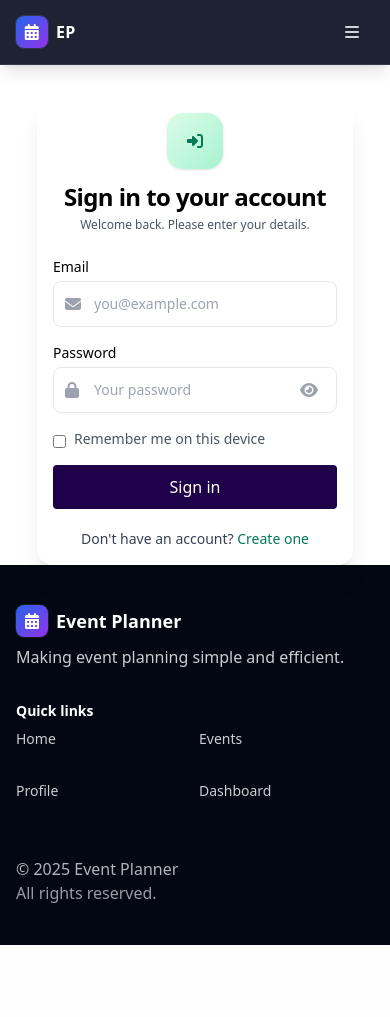
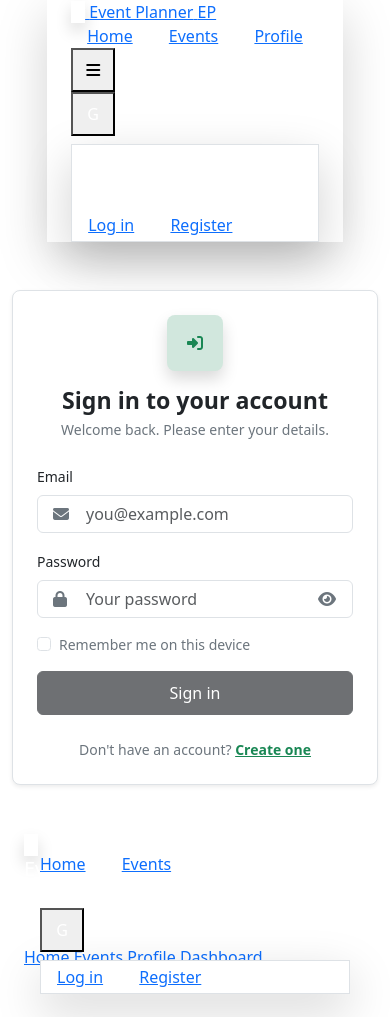
Before and after one commit to Uraniumking007/eventPlanner, a PHP site: page /login.php in a window 390 px wide. Before the commit the page ends 945 px from the top, so only its background shows below. Run offline with PHP 8.4, Linux system fonts and the light colour scheme; some libraries are stand-ins or nearby versions.

Commit message:
Refactor login.php to integrate Bootstrap for improved layout and styling
- Replaced Tailwind CSS with Bootstrap for a consistent design and enhanced responsiveness.
- Updated form structure and styling to utilize Bootstrap's utility classes.
- Improved accessibility and user experience with better button styles and error handling.
- Enhanced overall layout for a more modern and user-friendly login interface.

```diff
--- a/login.php
+++ b/login.php
@@ -5,55 +5,59 @@
     <meta name="viewport" content="width=device-width, initial-scale=1.0">
     <title>Login - Event Planner</title>
     <meta name="description" content="Login to your account to manage your events.">
-    <!-- Tailwind CSS -->
-    <script src="https://cdn.tailwindcss.com"></script>
+    <!-- Bootstrap CSS -->
+    <link href="https://cdn.jsdelivr.net/npm/bootstrap@5.3.3/dist/css/bootstrap.min.css" rel="stylesheet" integrity="sha384-QWTKZyjpPEjISv5WaRU9OFeRpok6YctnYmDr5pNlyT2bRjXh0JMhjY6hW+ALEwIH" crossorigin="anonymous">
     <!-- Font Awesome -->
     <link rel="stylesheet" href="https://cdnjs.cloudflare.com/ajax/libs/font-awesome/6.4.0/css/all.min.css">
     <!-- Custom CSS -->
     <link rel="stylesheet" href="assets/css/style.css">
 </head>
-<body class="min-h-screen flex flex-col">
+<body class="d-flex flex-column min-vh-100">
     <!-- Navigation -->
     <?php include __DIR__ . '/includes/navbar.php'; ?>
 
     <!-- Login -->
-    <div class="max-w-full sm:max-w-md md:max-w-lg mx-auto p-4 sm:p-6 md:p-8 bg-white/80 backdrop-blur rounded-2xl shadow-xl mt-8 sm:mt-12 md:mt-16 mx-4">
-        <div class="text-center mb-6">
-            <div class="inline-flex items-center justify-center w-14 h-14 rounded-2xl bg-gradient-to-br from-green-100 to-emerald-200 text-emerald-700 mb-3 shadow">
+    <div class="container py-5">
+        <div class="mx-auto" style="max-width: 520px;">
+            <div class="border rounded-3 shadow-sm bg-white p-4 p-md-5">
+                <div class="text-center mb-4">
+                    <div class="d-inline-flex align-items-center justify-content-center rounded-3 bg-success-subtle text-success mb-3 shadow" style="width:56px;height:56px">
                         <i class="fas fa-right-to-bracket"></i>
                     </div>
-            <h1 class="text-2xl sm:text-3xl font-extrabold tracking-tight">Sign in to your account</h1>
-            <p class="text-gray-600 text-xs sm:text-sm mt-1">Welcome back. Please enter your details.</p>
+                    <h1 class="h3 fw-bold mb-1">Sign in to your account</h1>
+                    <p class="text-secondary small mb-0">Welcome back. Please enter your details.</p>
                 </div>
-        <form id="loginForm" class="space-y-4">
-            <div class="text-left">
-                <label class="block text-sm font-medium mb-1">Email</label>
-                <div class="relative">
-                    <span class="absolute inset-y-0 left-0 pl-3 flex items-center text-gray-400"><i class="fas fa-envelope"></i></span>
-                    <input class="w-full border rounded-lg pl-10 pr-3 py-3 text-sm sm:text-base focus:outline-none focus:ring-2 focus:ring-emerald-400" type="email" name="email" placeholder="you@example.com" autocomplete="email" required>
+                <form id="loginForm" class="vstack gap-3">
+                    <div>
+                        <label class="form-label small">Email</label>
+                        <div class="position-relative">
+                            <span class="position-absolute top-50 translate-middle-y start-0 ps-3 text-secondary"><i class="fas fa-envelope"></i></span>
+                            <input class="form-control ps-5" type="email" name="email" placeholder="you@example.com" autocomplete="email" required>
                         </div>
                     </div>
-            <div class="text-left">
-                <label class="block text-sm font-medium mb-1">Password</label>
-                <div class="relative">
-                    <span class="absolute inset-y-0 left-0 pl-3 flex items-center text-gray-400"><i class="fas fa-lock"></i></span>
-                    <input id="passwordInput" class="w-full border rounded-lg pl-10 pr-10 py-3 text-sm sm:text-base focus:outline-none focus:ring-2 focus:ring-emerald-400" type="password" name="password" placeholder="Your password" autocomplete="current-password" required>
-                    <button type="button" id="togglePwd" class="absolute inset-y-0 right-0 pr-3 text-gray-400 hover:text-gray-600"><i class="fas fa-eye"></i></button>
+                    <div>
+                        <label class="form-label small">Password</label>
+                        <div class="position-relative">
+                            <span class="position-absolute top-50 translate-middle-y start-0 ps-3 text-secondary"><i class="fas fa-lock"></i></span>
+                            <input id="passwordInput" class="form-control ps-5 pe-5" type="password" name="password" placeholder="Your password" autocomplete="current-password" required>
+                            <button type="button" id="togglePwd" class="btn btn-link position-absolute top-50 translate-middle-y end-0 pe-3 text-secondary"><i class="fas fa-eye"></i></button>
                         </div>
                     </div>
-            <div class="flex items-center gap-2 text-sm text-gray-600">
-                <input id="remember" name="remember" type="checkbox" class="mt-1">
-                <label for="remember">Remember me on this device</label>
+                    <div class="d-flex align-items-center gap-2 small text-secondary">
+                        <input id="remember" name="remember" type="checkbox" class="form-check-input m-0">
+                        <label for="remember" class="form-check-label">Remember me on this device</label>
                     </div>
-            <div class="submit mt-2">
-                <input id="submitBtn" class="bg-emerald-600 hover:bg-emerald-700 disabled:bg-emerald-300 text-white px-4 py-3 rounded-lg cursor-pointer text-sm sm:text-base w-full transition" type="submit" value="Sign in" disabled>
+                    <div>
+                        <button id="submitBtn" class="btn btn-dark w-100" type="submit" disabled>Sign in</button>
                     </div>
-            <p id="loginError" class="text-center text-red-600 hidden text-sm">Login failed. Check your email and password.</p>
-            <p id="loginErrorMsg" class="text-center text-red-600 hidden text-xs"></p>
+                    <p id="loginError" class="text-center text-danger d-none small mb-0">Login failed. Check your email and password.</p>
+                    <p id="loginErrorMsg" class="text-center text-danger d-none text-break small mb-0"></p>
                 </form>
-        <div class="text-center mt-5 text-sm text-gray-700">
+                <div class="text-center mt-4 small text-secondary">
                     Don't have an account?
-            <a class="text-emerald-700 font-medium hover:underline" href="/register.php">Create one</a>
+                    <a class="link-success fw-semibold" href="/register.php">Create one</a>
+                </div>
+            </div>
         </div>
     </div>
 
@@ -65,8 +69,8 @@
             const path = window.location.pathname;
             const home = document.getElementById('navHome');
             const events = document.getElementById('navEvents');
-            if (path === '/' || path.endsWith('index.php')) home.classList.add('bg-white/10','text-white');
-            if (path.endsWith('events.php')) events.classList.add('bg-white/10','text-white');
+            if (path === '/' || path.endsWith('index.php')) home?.classList.add('active');
+            if (path.endsWith('events.php')) events?.classList.add('active');
         })();
 
         const form = document.getElementById('loginForm');
@@ -94,8 +98,8 @@
 
         form.addEventListener('submit', async (e) => {
             e.preventDefault();
-            errorEl.classList.add('hidden');
-            loginErrorMsg.classList.add('hidden');
+            errorEl.classList.add('d-none');
+            loginErrorMsg.classList.add('d-none');
             loginErrorMsg.textContent = '';
             const formData = new FormData(form);
             const payload = {
@@ -116,11 +120,12 @@
                 const dest = data.user.role === 'organizer' ? '/dashboard.php' : '/events.php';
                 window.location.href = dest;
             } catch (err) {
-                errorEl.classList.remove('hidden');
+                errorEl.classList.remove('d-none');
                 loginErrorMsg.textContent = String(err?.message || 'Login failed');
-                loginErrorMsg.classList.remove('hidden');
+                loginErrorMsg.classList.remove('d-none');
             }
         });
     </script>
+    <script src="https://cdn.jsdelivr.net/npm/bootstrap@5.3.3/dist/js/bootstrap.bundle.min.js" integrity="sha384-YvpcrYf0tY3lHB60NNkmXc5s9fDVZLESaAA55NDzOxhy9GkcIdslK1eN7N6jIeHz" crossorigin="anonymous"></script>
 </body>
 </html>
```
Lines whose indentation alone changed are shown as unchanged.
